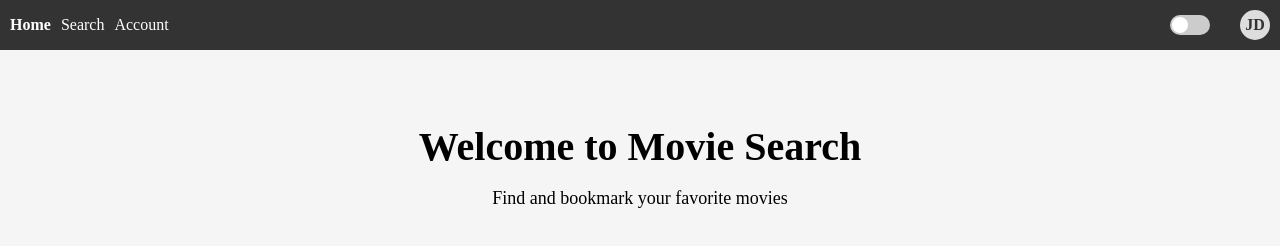
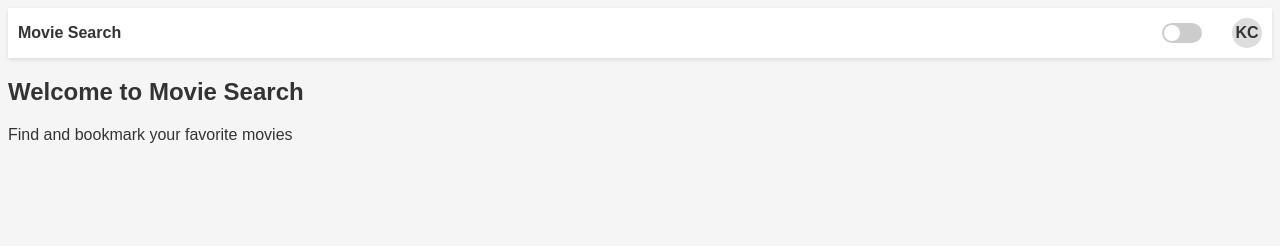
Before and after one commit to kach17/bookm, a plain HTML site: page index.html in a window 1280 px wide. Drawn offline with Linux system fonts and the light colour scheme.

```diff
--- a/index.html
+++ b/index.html
@@ -11,19 +11,17 @@
 <body>
   <header>
     <nav>
-      <ul>
-        <li><a href="#" class="active">Home</a></li>
-        <li><a href="#">Search</a></li>
-        <li><a href="#">Account</a></li>
-      </ul>
-      <div class="theme-switch">
+      <div class="logo">
+        <a href="#" class="active">Movie Search</a>
+      </div>
+      <div class="theme-toggle">
         <label class="switch">
           <input type="checkbox" id="themeToggle">
-          <span class="slider"></span>
+          <span class="slider round"></span>
         </label>
       </div>
       <div class="user-profile">
-        <a href="#" class="initial">JD</a> <!-- Replace JD with user's initials -->
+        <a href="#" class="initial">KC</a> <!-- Replace JD with user's initials -->
       </div>
     </nav>
   </header>
--- a/styles.css
+++ b/styles.css
@@ -1,40 +1,30 @@
 /* styles.css */
 
-/* Reset default margin and padding */
-body, ul {
-    margin: 0;
-    padding: 0;
+body {
+    font-family: Arial, sans-serif;
+    background-color: #f5f5f5;
+    color: #333;
   }
 
-  /* Navbar styles */
+  header {
+    background-color: #fff;
+    box-shadow: 0px 2px 4px rgba(0, 0, 0, 0.1);
+  }
+
   nav {
-    background: #333;
-    color: #fff;
     display: flex;
     align-items: center;
     justify-content: space-between;
     padding: 10px;
   }
 
-  ul {
-    list-style: none;
-    display: flex;
+  nav .logo a {
+    text-decoration: none;
+    font-weight: bold;
+    color: #333;
   }
 
-  li {
-    margin-right: 10px;
-  }
-
-  a {
-    text-decoration: none;
-    color: #fff;
-  }
-
-  a.active {
-    font-weight: bold;
-  }
-
-  .theme-switch {
+  .theme-toggle {
     margin-left: auto;
     margin-right: 20px;
   }
@@ -76,6 +66,14 @@ body, ul {
     border-radius: 50%;
   }
 
+  .slider.round {
+    border-radius: 20px;
+  }
+
+  .slider.round:before {
+    border-radius: 50%;
+  }
+
   input:checked + .slider {
     background-color: #2196F3;
   }
@@ -102,19 +100,3 @@ body, ul {
     font-weight: bold;
     text-decoration: none;
   }
-
-  /* Other styles for the landing page */
-  .hero {
-    text-align: center;
-    padding: 40px;
-    background-color: #f5f5f5;
-  }
-
-  .hero h1 {
-    font-size: 40px;
-    margin-bottom: 10px;
-  }
-
-  .hero p {
-    font-size: 18px;
-  }
```
